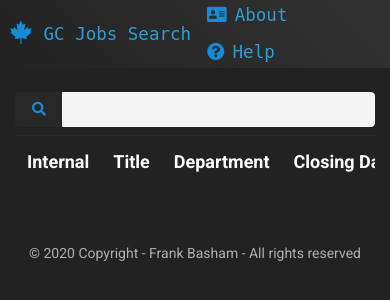
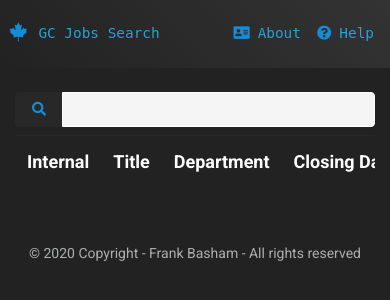
Before and after one commit to Fbasham/gcjobs, a Flask app: page / in a window 390 px wide. Shown: the top 300 px of the page. Run offline with Flask 2, Linux system fonts and the light colour scheme; data that the repository does not hold is empty; some libraries are stand-ins or nearby versions.

Commit message:
Update style.css

```diff
--- a/static/styles/style.css
+++ b/static/styles/style.css
@@ -11,6 +11,10 @@ nav {
   border-bottom: 1.5px solid white;
   background: linear-gradient(45deg, #222, #333);
   font-family: monospace;
+}
+
+.nav-right {
+  display: flex;
 }
 
 .container {
@@ -59,6 +63,10 @@ button.btn {
     border-bottom: none;
   }
 
+  .navbar-brand {
+    font-size: 0.9rem;
+  }
+
   .nav-header-quote {
     display: none;
   }
```
